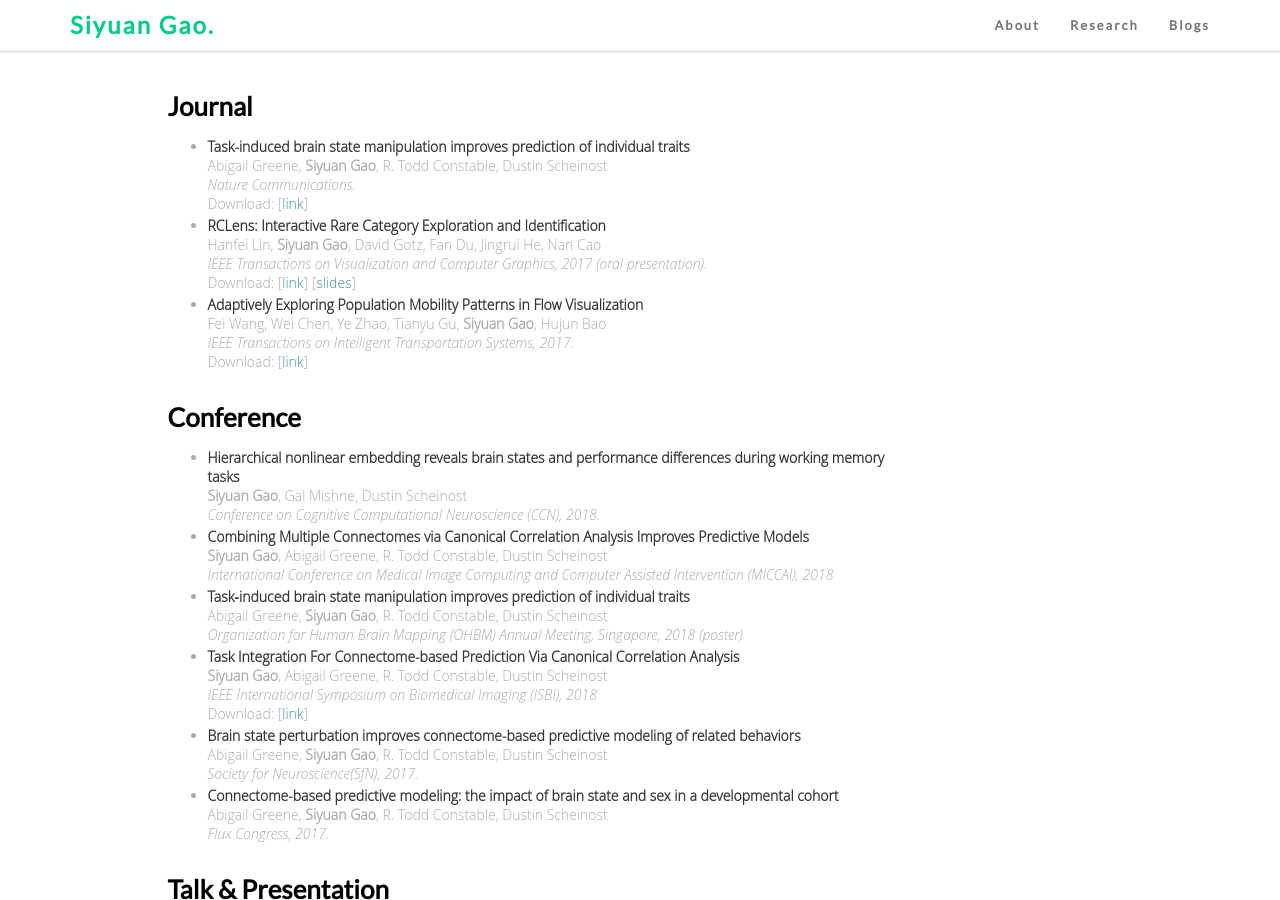
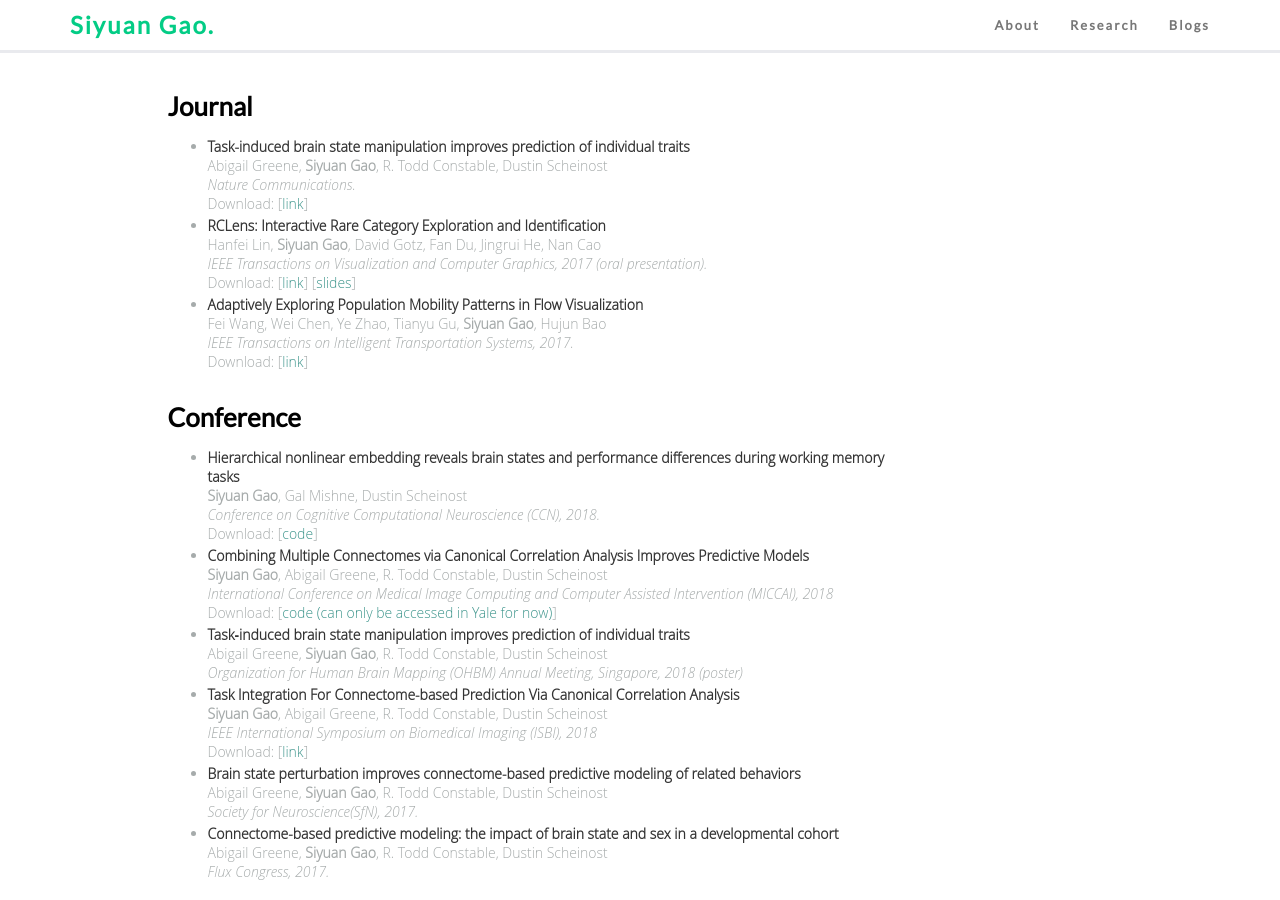
Before and after one commit to carricky/carricky.github.io, a Jekyll site: the page built from research.html, in a window 1280 px wide and 900 px high. Built offline with Jekyll 4.4.1, drawn with Linux system fonts in a browser that asks for light colours; nearby versions of some CDN libraries; comment, search, counter and statistics services are not loaded.

Commit message:
add code link for the projects

```diff
--- a/research.html
+++ b/research.html
@@ -63,6 +63,7 @@ that it's only available in index.html -->
         <div style="font-style:italic">
             Conference on Cognitive Computational Neuroscience (CCN), 2018.
         </div>
+        Download: [<a href="https://github.com/carricky/2sDM">code</a>]
     </li>
     <li>
         <div style="color:#333333; font-weight:bold">
@@ -72,6 +73,7 @@ that it's only available in index.html -->
         <div style="font-style:italic">
             International Conference on Medical Image Computing and Computer Assisted Intervention (MICCAI), 2018
         </div>
+        Download: [<a href="https://git.yale.edu/sg972/CPM">code (can only be accessed in Yale for now)</a>]
     </li>
     <li>
         <div style="color:#333333; font-weight:bold">
```
